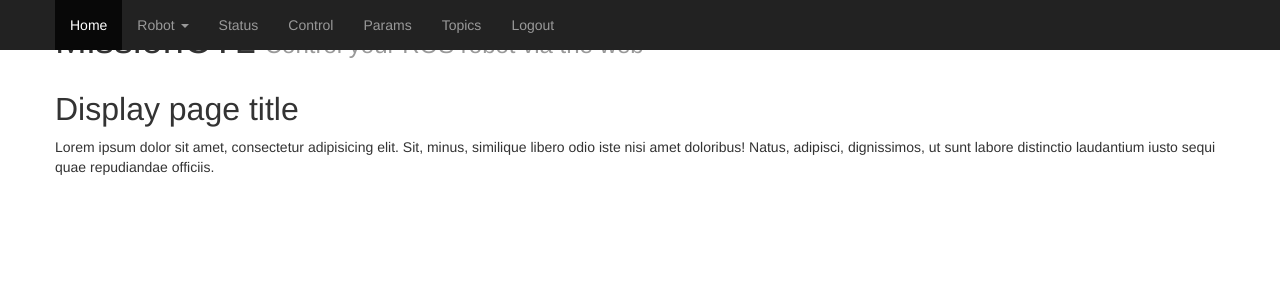
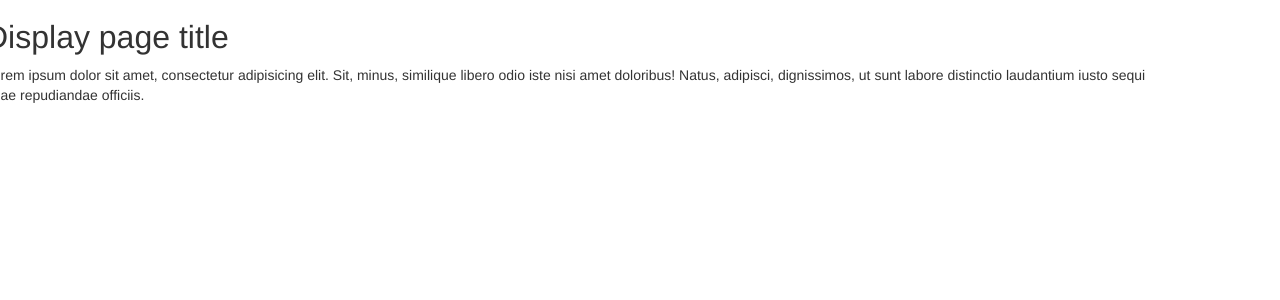
Before and after one commit to missionctl/missionctl, a PHP site: page / in a window 1280 px wide. Shown: the top 300 px of the page. Run offline with PHP 8.4, Linux system fonts and the light colour scheme.

Commit message:
Cleaned up main page markup

```diff
--- a/index.php
+++ b/index.php
@@ -53,34 +53,12 @@
     </head>
     <body>
         <!-- Navbar -->
-        <nav class="navbar navbar-inverse navbar-fixed-top">
-            <div class="container">
-                <button type="button" class="navbar-toggle">
-                    <span class="icon-bar"></span>
-                    <span class="icon-bar"></span>
-                    <span class="icon-bar"></span>
-                </button>
-                <div class="nav-collapse collapse">
-                    <ul class="nav navbar-nav">
-                        <li class="active"><a href="#">Home</a></li>
-                        <li class="dropdown">
-                            <a href="#" class="dropdown-toggle">Robot <b class="caret"></b></a>
-                            <ul class="dropdown-menu">
-                                <li><a href="#">Manage...</a></li>
-                            </ul>
-                        <li><a href="#">Status</a></li>
-                        <li><a href="#">Control</a></li>
-                        <li><a href="#">Params</a></li>
-                        <li><a href="#">Topics</a></li>
-                        <li><a href="#">Logout</a></li>
-                    </ul>
-                </div>
-            </div>
+        <nav class="container row">
+
         </nav>
-        <header class="container">
-            <h1>MissionCTL <small>Control your ROS robot via the web</small></h1>
-        </header>
-        <section class="container">
+
+        <!-- Body -->
+        <section class="container row">
             <?php
                 if(file_exists($page)) {
                     require_once($page);
@@ -90,5 +68,10 @@
                 }
             ?>
         </section>
+
+        <!-- Footer -->
+        <footer class="container row">
+
+        </footer>
     </body>
 </html>
```
